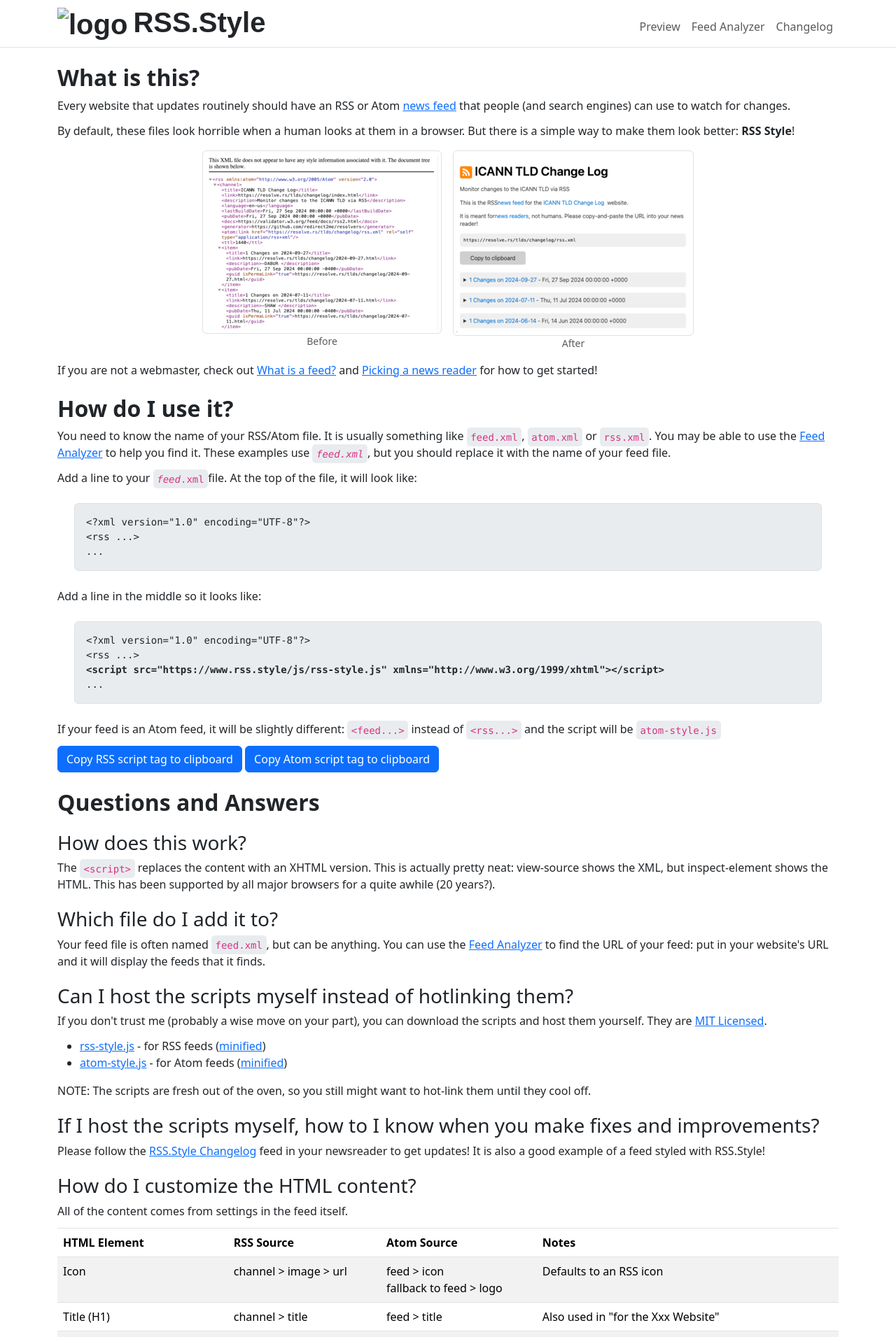
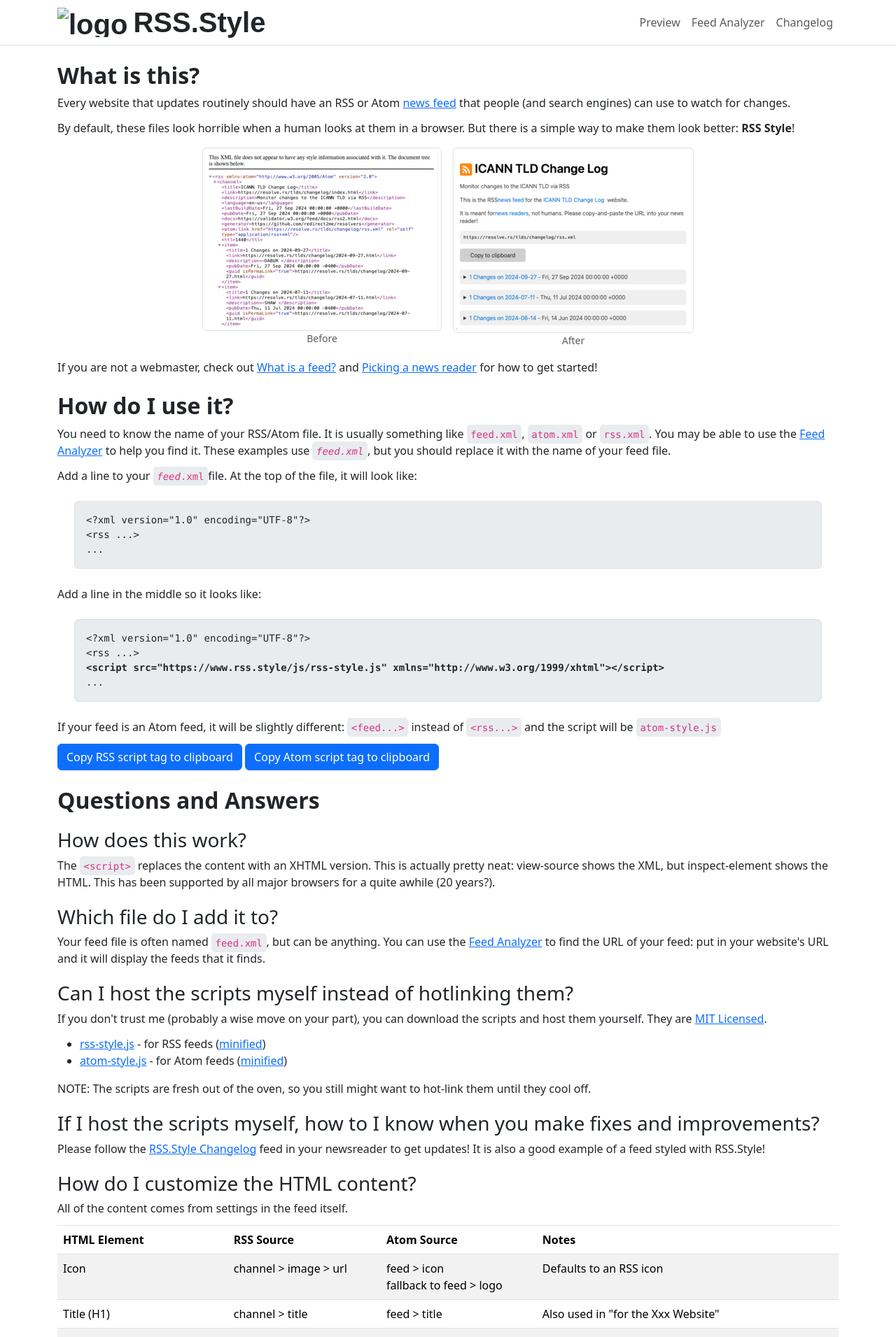
Before and after one commit to fileformat/rss.style, a Jekyll site: the page built from docs/index.html, in a window 1280 px wide. Shown: the top 1911 px of the page at 70% size. Built offline with Jekyll 4.4.1, drawn with Linux system fonts in a browser that asks for light colours; some web fonts are replaced; comment, search, counter and statistics services are not loaded.

Commit message:
navbar tweaks

```diff
--- a/docs/_layouts/default.html
+++ b/docs/_layouts/default.html
@@ -73,9 +73,9 @@
     </script>
 </head>
 <body>
-    <nav class="navbar navbar-expand navbar-light pb-0 border-bottom">
-        <div class="container">
-            <a class="fw-bold h1" href="/">
+    <nav class="navbar navbar-expand navbar-light py-0 border-bottom">
+        <div class="container d-flex align-items-center">
+            <a class="fw-bold h1 my-2 py-0 d-flex align-items-center" href="/">
                 <img alt="logo" class="d-none d-sm-inline pe-2" src="/favicon.svg" style="height:32pt;">RSS.Style
             </a>
             <div class="justify-content-end align-items-center d-flex">
@@ -83,22 +83,22 @@
                     <li class="nav-item">
                         <a class="nav-link"
                             href="/example.xml">
-                            <img alt="Preview" class="fa d-sm-none ps-3" src="/images/navbar/preview.svg"
+                            <img alt="Preview" class="d-sm-none ps-3" src="/images/navbar/preview.svg"
                                 style="height: 1.75em;">
                             <span class="d-none d-sm-inline">Preview</span>
                         </a>
                     </li>
                     <li class="nav-item">
                         <a class="nav-link" href="/feed-analyzer.html">
-                            <img alt="Feed Analyzer" class="fa d-sm-none ps-3" src="/images/navbar/feed-analyzer.svg"
+                            <img alt="Feed Analyzer" class="d-sm-none ps-3" src="/images/navbar/feed-analyzer.svg"
                                 style="height: 1.75em;">
                             <span class="d-none d-sm-inline">Feed&nbsp;Analyzer</span>
                         </a>
                     </li>
-                    <li class="nav-item d-none d-md-block">
+                    <li class="nav-item">
                         <a class="nav-link"
                             href="/changelog.xml">
-                            <img alt="Changelog" class="fa d-sm-none ps-2" src="/images/fa/digging-solid.svg"
+                            <img alt="Changelog" class="d-sm-none ps-3" src="/favicon.svg"
                                 style="height: 1.25em;">
                             <span class="d-none d-sm-inline">Changelog</span>
                         </a>
```
